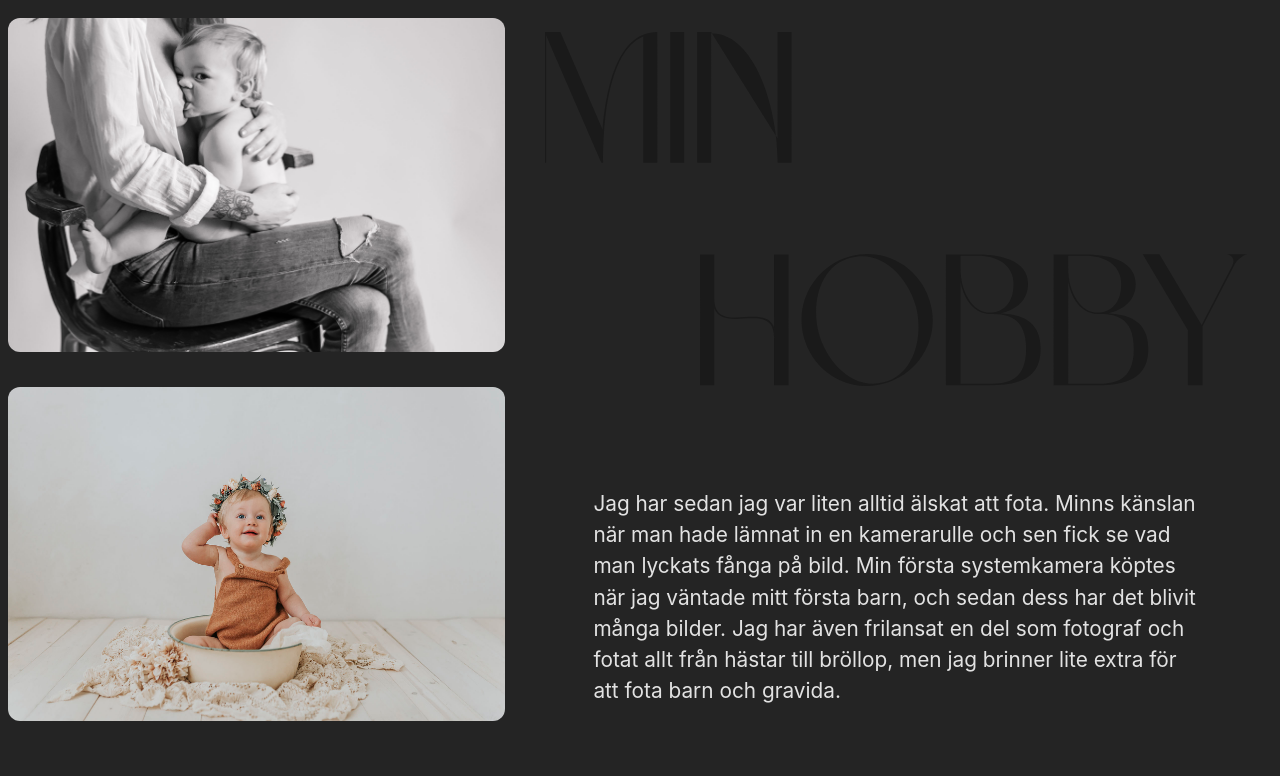
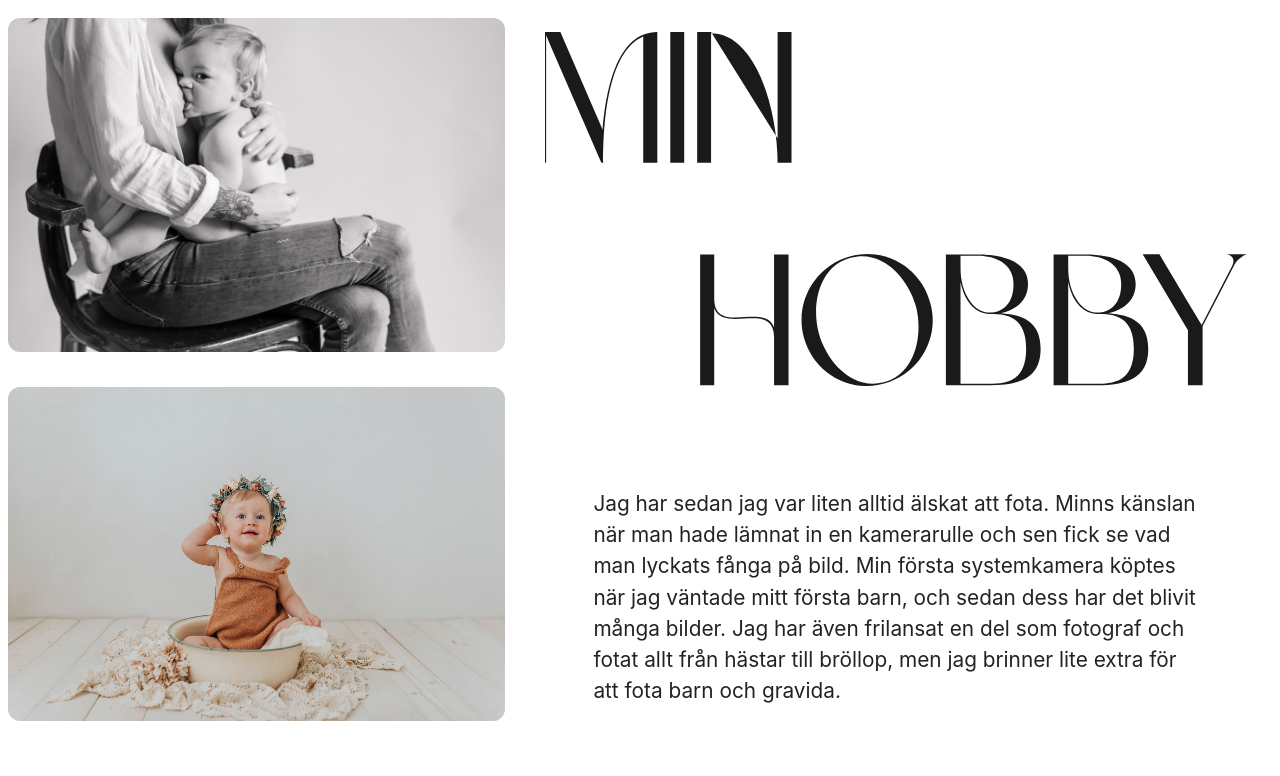
Before and after one commit to tittieth/min-hobby, a website built with Vite: page index.html in a window 1280 px wide. Shown: the top 776 px of the page. Built offline with nearby package versions, Linux system fonts and the light colour scheme.

Commit message:
quickfix

```diff
--- a/src/style.scss
+++ b/src/style.scss
@@ -11,8 +11,8 @@
   font-weight: 400;
 
   color-scheme: light dark;
-  color: rgba(255, 255, 255, 0.87);
-  background-color: #242424;
+  color: #212427;
+  background-color: #fff;
 
   font-synthesis: none;
   text-rendering: optimizeLegibility;
```
